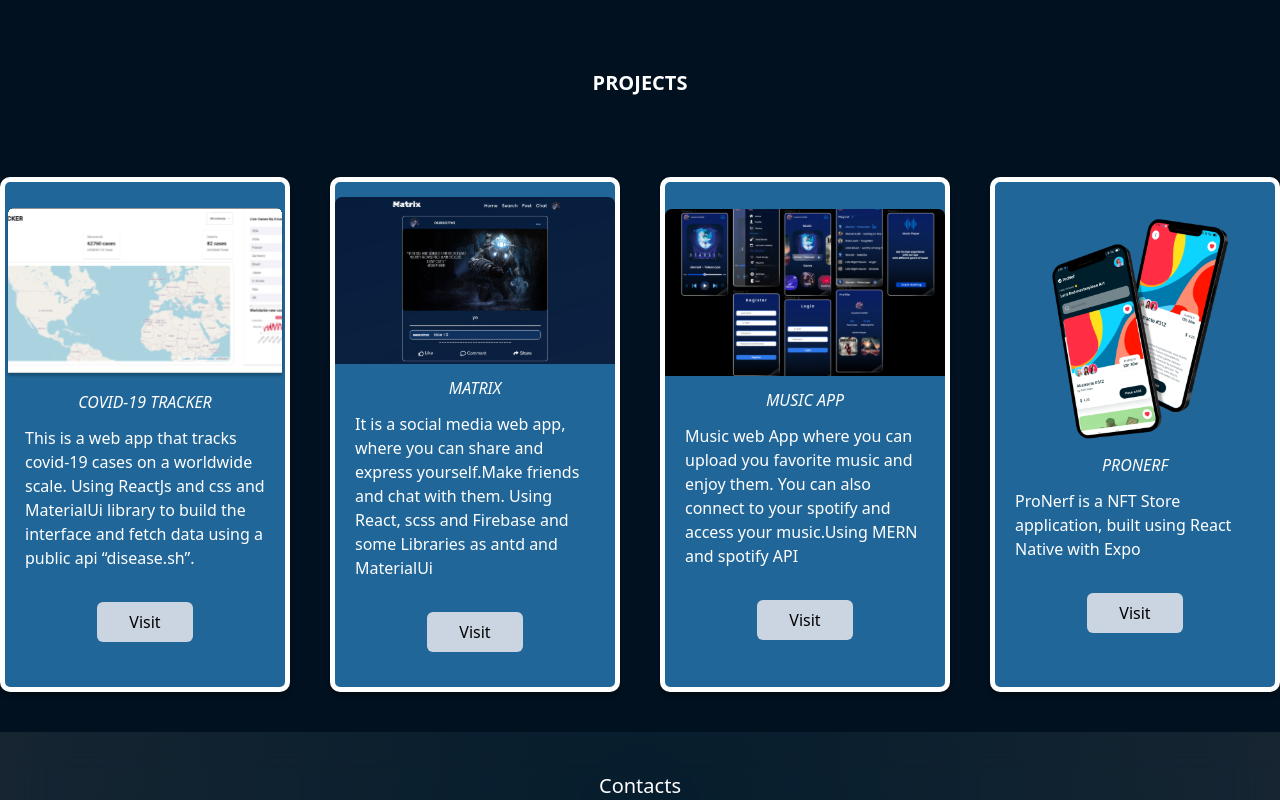
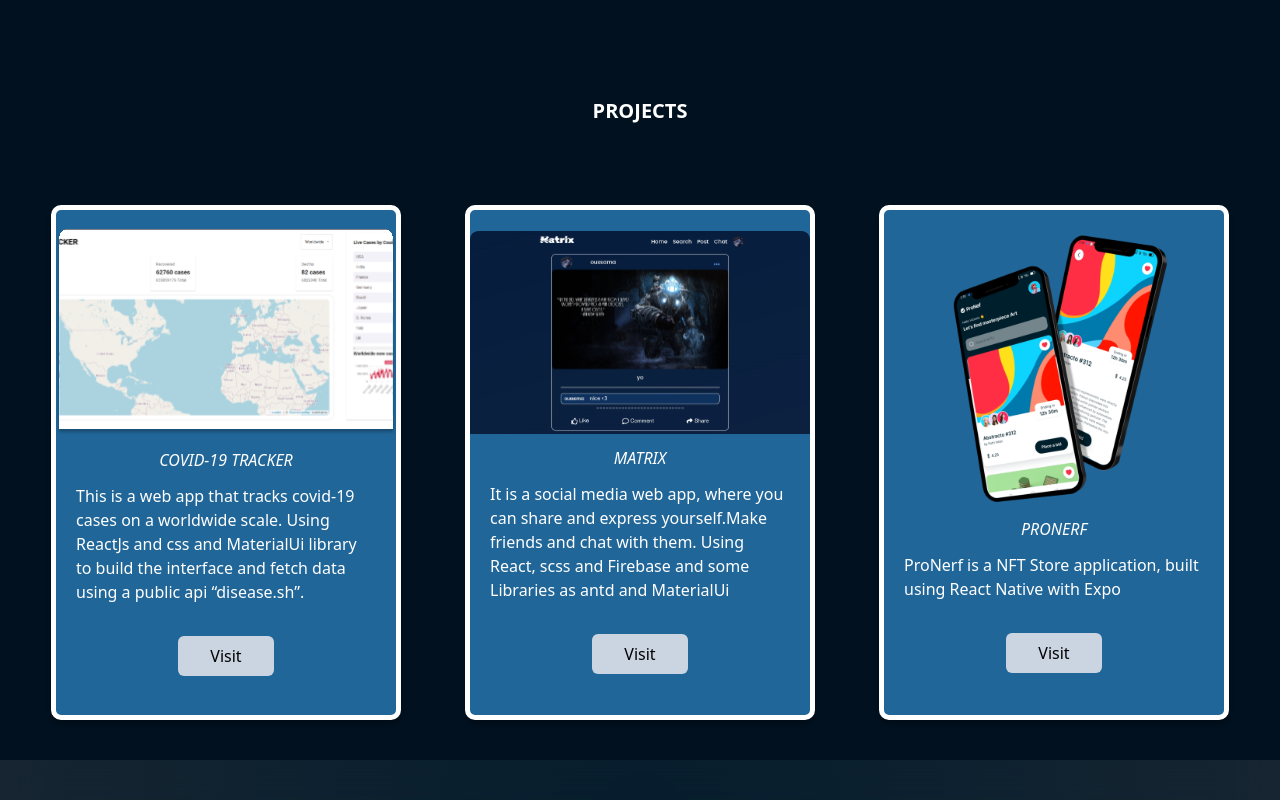
Before and after one commit to oussamachah2020/portfolio, a Next.js app: page / in a window 1280 px wide. Shown: the part 1280-2080 px from the top of the page. Built offline with nearby package versions, Linux system fonts and the light colour scheme.

Commit message:
REF(UI): UI modifications

```diff
--- a/app/components/Contact.tsx
+++ b/app/components/Contact.tsx
@@ -21,15 +21,15 @@ const Contact = () => {
             <input
               type="text"
               placeholder="Name"
-              className="input input-bordered input-info w-full"
+              className="input input-bordered input-info w-full text-black"
             />
             <input
               type="text"
               placeholder="E-mail"
-              className="input input-bordered input-info w-full"
+              className="input input-bordered input-info w-full text-black"
             />
             <textarea
-              className="textarea textarea-info  w-full"
+              className="textarea textarea-info w-full text-black"
               placeholder="Message"
             ></textarea>
             <button type="submit" className="btn btn-info btn-outline w-full">
--- a/app/components/Header.tsx
+++ b/app/components/Header.tsx
@@ -46,9 +46,11 @@ const Header = (props: Props) => {
         className="flex justify-center items-center gap-2"
       >
         <Image src="/assets/message.svg" alt="message" width={25} height={25} />
-        <Link href={""}>
-          <p>contact me</p>
-        </Link>
+        <button>
+          <a href={`mailto:oussamachahidi20@gmail.com?subject=development job`}>
+            contact me
+          </a>
+        </button>
       </motion.div>
       <motion.div
         initial={{
@@ -83,9 +85,9 @@ const Header = (props: Props) => {
             <li className="list-item">
               <a href="#projects">Projects</a>
             </li>
-            <li className="list-item">
+            {/* <li className="list-item">
               <a href="#experience">Experience</a>
-            </li>
+            </li> */}
           </ul>
         </div>
       </motion.div>
--- a/app/components/Hero.tsx
+++ b/app/components/Hero.tsx
@@ -31,7 +31,7 @@ const Hero = (props: Props) => {
           />
         </div>
       </div>
-      <p className="w-[90%] md:w-[100%] font-medium mt-10 text-xl">
+      <p className="w-[90%] md:w-[60%] font-medium mt-10 text-xl">
         Full-Stack Developer. A self-taught and computer-interested student,
         with solid backgrounds. knowledge of the latest technologies, and{" "}
         <span className="font-bold italic">
--- a/app/components/Projects.tsx
+++ b/app/components/Projects.tsx
@@ -27,13 +27,13 @@ const item = {
 
 const Projects = () => {
   return (
-    <div className="mt-32">
+    <div className="mt-32" id="projects">
       <p className="uppercase text-center text-xl font-bold">Projects</p>
       <motion.section
         variants={container}
         initial="hidden"
         animate="visible"
-        className="flex flex-wrap justify-center items-center mt-10 md:lg:flex-nowrap gap-10"
+        className="flex flex-wrap justify-center items-center mt-10 md:lg:flex-nowrap gap-16"
       >
         {projects.map((project) => (
           <>
--- a/app/data/projects.ts
+++ b/app/data/projects.ts
@@ -17,15 +17,7 @@ export const projects = [
     resize: false,
     link: "https://matrix-sigma.vercel.app/",
   },
-  {
-    id: 3,
-    image: "/assets/project3.svg",
-    title: "Music App",
-    description:
-      "Music web App where you can upload you favorite music and enjoy them. You can also connect to your spotify and access your music.Using MERN and spotify API",
-    resize: false,
-    link: "",
-  },
+
   {
     id: 4,
     image: "/assets/project4.png",
```
